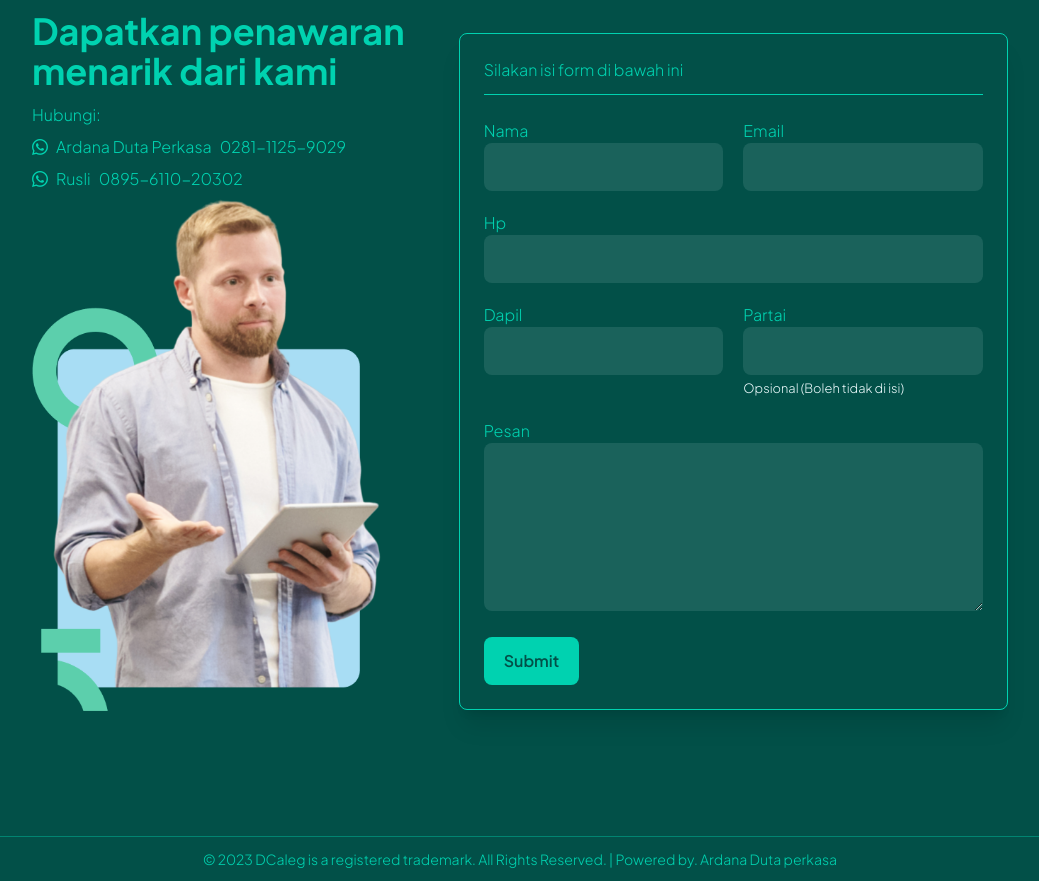
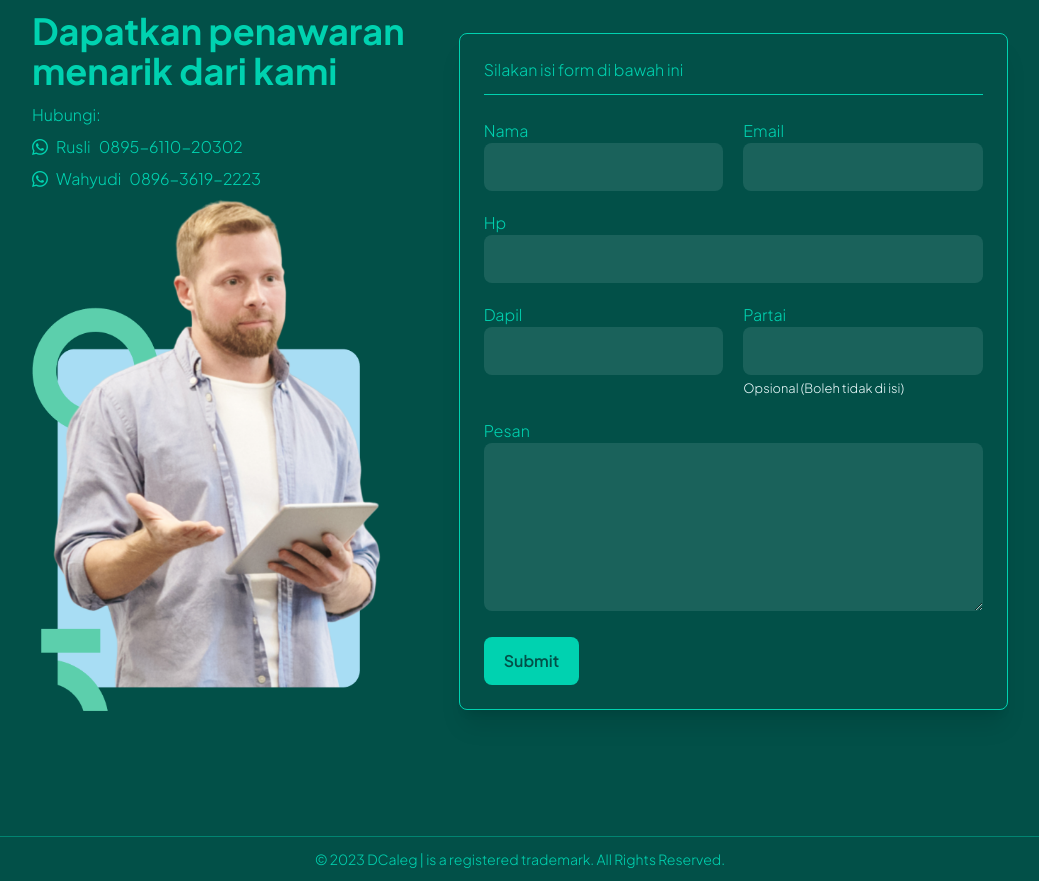
Before and after one commit to halloanewahyudi/caleg, a Vue app: page / in a window 1280 px wide. Shown: the part 3280-4161 px from the top of the page, without its empty margins (120-1159 px from the left). Built offline with nearby package versions, Linux system fonts and the light colour scheme.

Commit message:
rev kontak

```diff
--- a/src/App.vue
+++ b/src/App.vue
@@ -7,5 +7,5 @@ import { RouterLink, RouterView } from 'vue-router'
   <RouterView />
   <div
     class="relative text-center text-sm bg-primary border-t border-secondary border-opacity-40 px-6 py-3 text-secondary">
-    © 2023 DCaleg is a registered trademark. All Rights Reserved. | Powered by. <a href="https://ardanadutaperkasa.com/" target="_blank"> Ardana Duta perkasa</a> </div>
+    © 2023 DCaleg | is a registered trademark. All Rights Reserved.</div>
 </template>
--- a/src/components/SectionFive.vue
+++ b/src/components/SectionFive.vue
@@ -51,13 +51,14 @@ const submitForm = async () => {
                     <h2 id="hubungi" class="text-4xl font-bold mb-3">Dapatkan penawaran menarik dari kami</h2>
                     <div class="flex flex-col gap-2">
                         <p>Hubungi:</p>
-                        <a href="https://wa.me/628111259029"
-                            class="flex gap-2 hover:translate-x-2 duration-200"><i
-                                class="bi bi-whatsapp"></i><span>Ardana Duta Perkasa</span><span> 0281-1125-9029</span>
-                        </a>
+
                         <a href="https://api.whatsapp.com/send?phone=62895611020302"
                             class="flex gap-2 hover:translate-x-2 duration-200"><i
                                 class="bi bi-whatsapp"></i><span>Rusli</span><span> 0895-6110-20302</span>
+                        </a>
+                        <a href="https://wa.me/6289636192223"
+                            class="flex gap-2 hover:translate-x-2 duration-200"><i
+                                class="bi bi-whatsapp"></i><span>Wahyudi</span><span> 0896-3619-2223</span>
                         </a>
                     </div>
                     <img src="@/assets/caleg-2.png" alt="" srcset="" class="mx-auto w-full">
```
